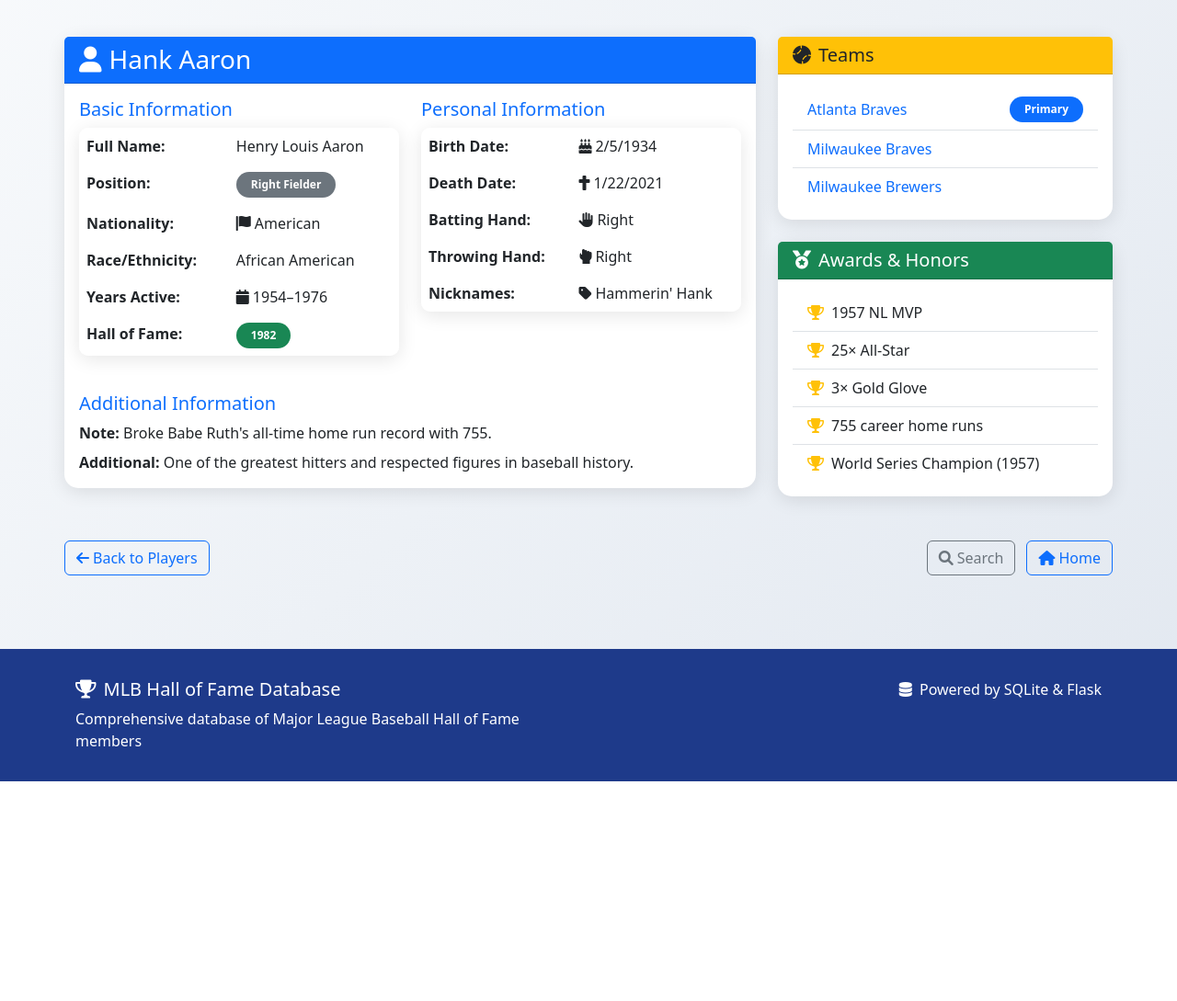
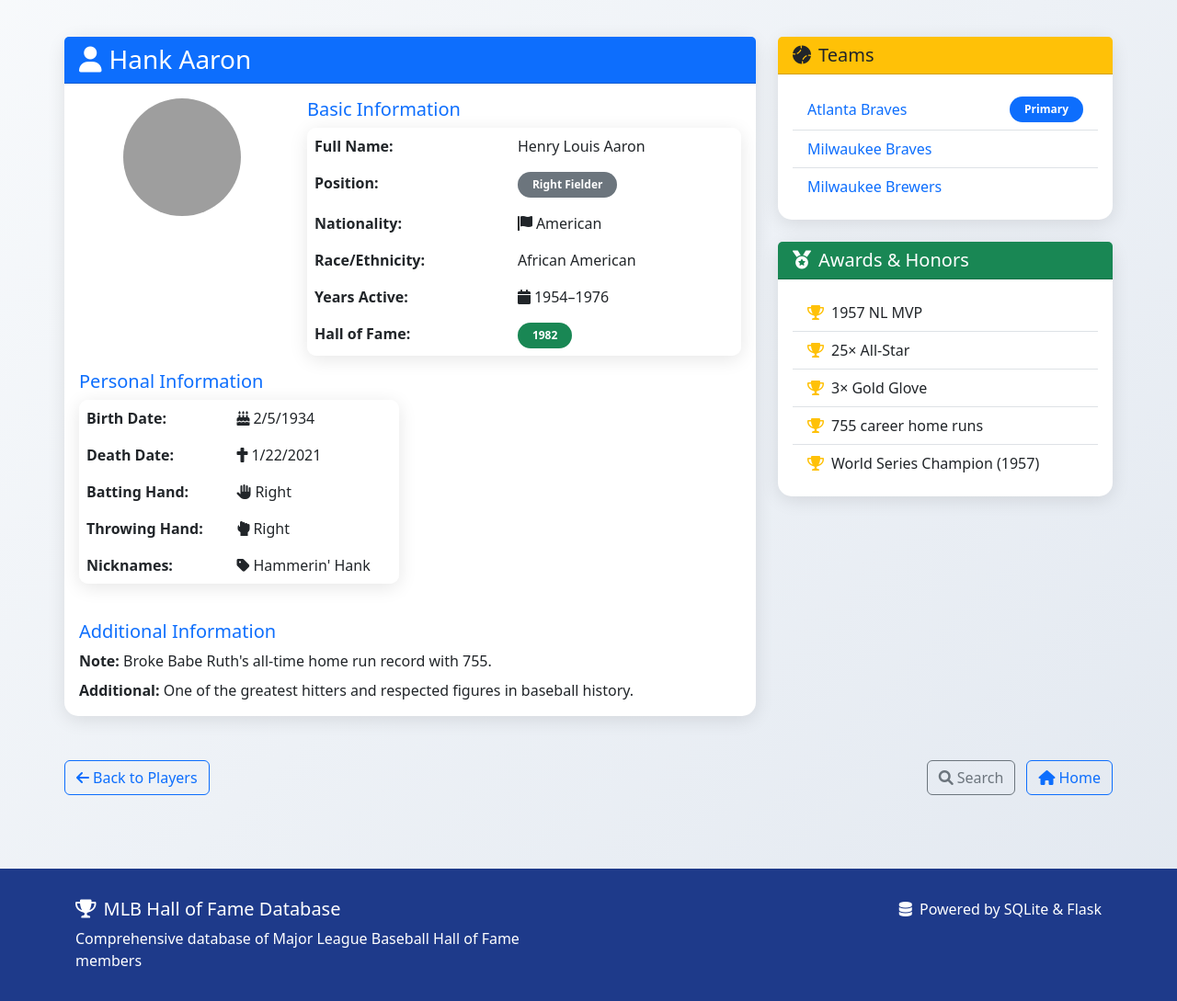
Before and after one commit to michaeliyer/mlbSqlite, a Flask app: page /player/1 in a window 1280 px wide. Shown: the part 112-1201 px from the top of the page at 92% size. Before the commit the page ends 962 px from the top, so only its background shows below. Run offline with Flask 3, Linux system fonts and the light colour scheme; data comes from the database, SQL or seed files in the repository; both versions use the stored data as it was after the commit; grey boxes are pictures that could not be loaded.

Commit message:
July 7 changes

```diff
--- a/app.py
+++ b/app.py
@@ -66,7 +66,7 @@
     # Build query with filters
     query = '''
         SELECT id, firstName, lastName, position, nationality,
-               yearInducted, yearsActive, birthDay, deathDay
+               yearInducted, yearsActive, birthDay, deathDay, photoUrl
         FROM hof_members
         WHERE 1=1
     '''
@@ -316,7 +316,7 @@
         conn.close()
         return f"Award '{award_name}' not found", 404
     cursor = conn.execute('''
-        SELECT h.id, h.firstName, h.lastName
+        SELECT h.id, h.firstName, h.lastName, h.photoUrl
         FROM hof_members h
         JOIN player_awards pa ON h.id = pa.player_id
         WHERE pa.award_id = ?
--- a/templates/player_detail.html
+++ b/templates/player_detail.html
@@ -26,7 +26,15 @@
       </div>
       <div class="card-body">
         <div class="row">
-          <div class="col-md-6">
+          <div class="col-md-4 text-center mb-3">
+            <img
+              src="{{ player.photoUrl or ('https://ui-avatars.com/api/?name=' ~ player.firstName ~ '+' ~ player.lastName ~ '&background=1e3a8a&color=fff&size=128') }}"
+              alt="{{ player.firstName }} {{ player.lastName }}"
+              class="rounded-circle mb-2"
+              style="width: 128px; height: 128px; object-fit: cover"
+            />
+          </div>
+          <div class="col-md-8">
             <h5 class="text-primary">Basic Information</h5>
             <table class="table table-borderless">
               <tbody>
--- a/templates/players.html
+++ b/templates/players.html
@@ -69,8 +69,9 @@
             {% for player in players %}
             <div class="col-md-6 col-lg-4 mb-4">
                 <div class="card player-card h-100">
-                    <div class="card-body">
-                        <h5 class="card-title">
+                    <div class="card-body text-center">
+                        <img src="{{ player.photoUrl or ('https://ui-avatars.com/api/?name=' ~ player.firstName ~ '+' ~ player.lastName ~ '&background=1e3a8a&color=fff&size=128') }}" alt="{{ player.firstName }} {{ player.lastName }}" class="rounded-circle mb-2" style="width:64px;height:64px;object-fit:cover;">
+                        <h5 class="card-title mt-2">
                             <a href="/player/{{ player.id }}" class="text-decoration-none">
                                 {{ player.firstName }} {{ player.lastName }}
                             </a>
```
Also changed, not shown: templates/award_detail.html (+7 -1 lines), mlbSql.db, mlbSqlite.db (added).
